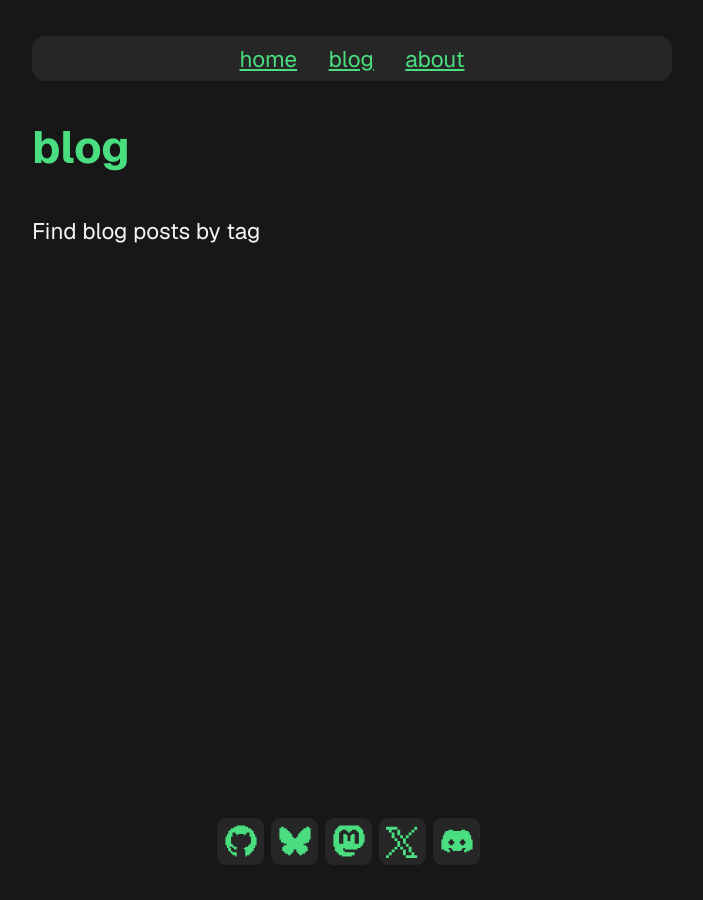
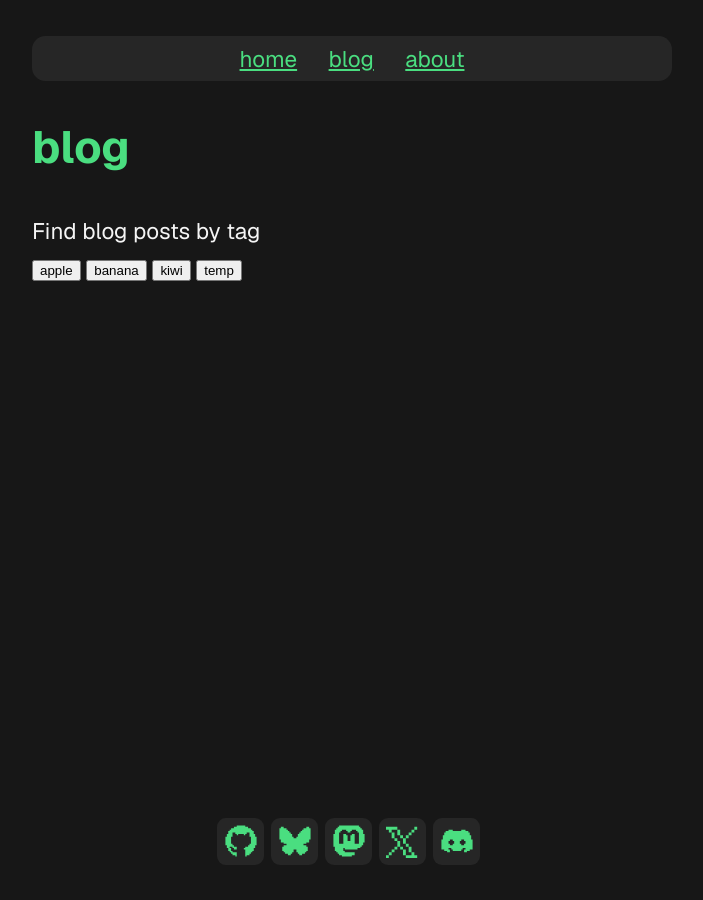
Before and after one commit to libremelon/libremelon.github.io, a Jekyll site: the page built from blog.html, in a window 1280 px wide. Shown: the whole page, without its empty margins (288-991 px from the left). Built offline with Jekyll 4.4.1, drawn with Linux system fonts in a browser that asks for light colours.

Commit message:
chore(blog): create buttons for all tags

```diff
--- a/blog.html
+++ b/blog.html
@@ -16,3 +16,9 @@ description: find all my blog posts here :D
     {% endfor %}
 {% endcapture %}
 {% assign tags_list = site_tags | split: ',' | sort natural %}
+
+<ul>
+  {% for tag in tags_list %}
+    <button>{{ tag }}</button>
+  {% endfor %}
+</ul>
```
